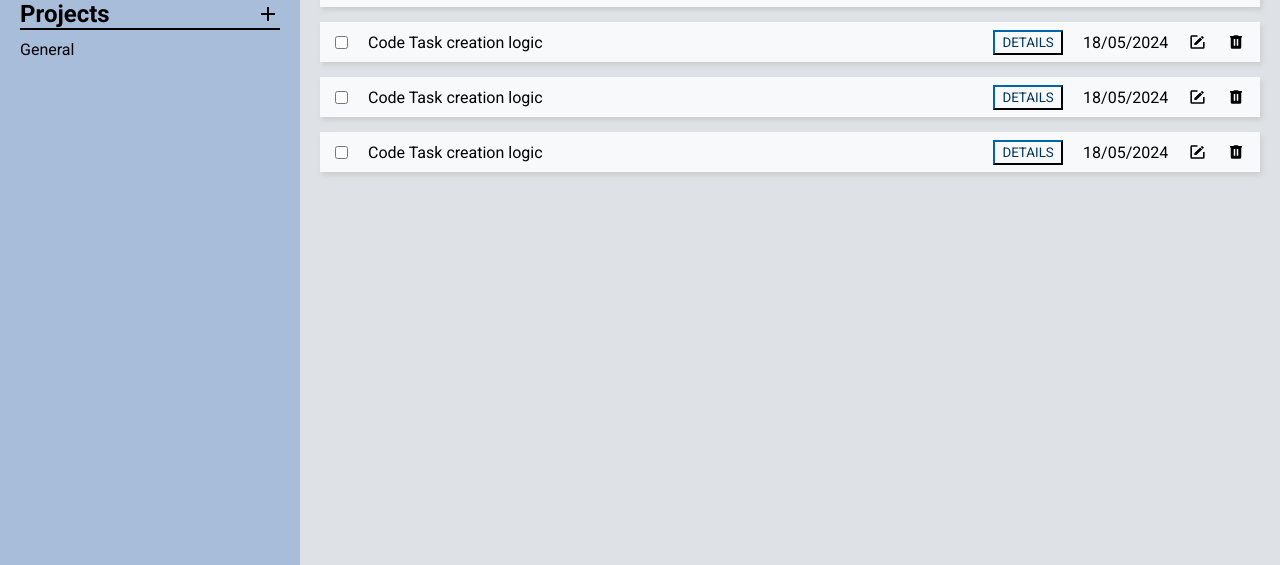
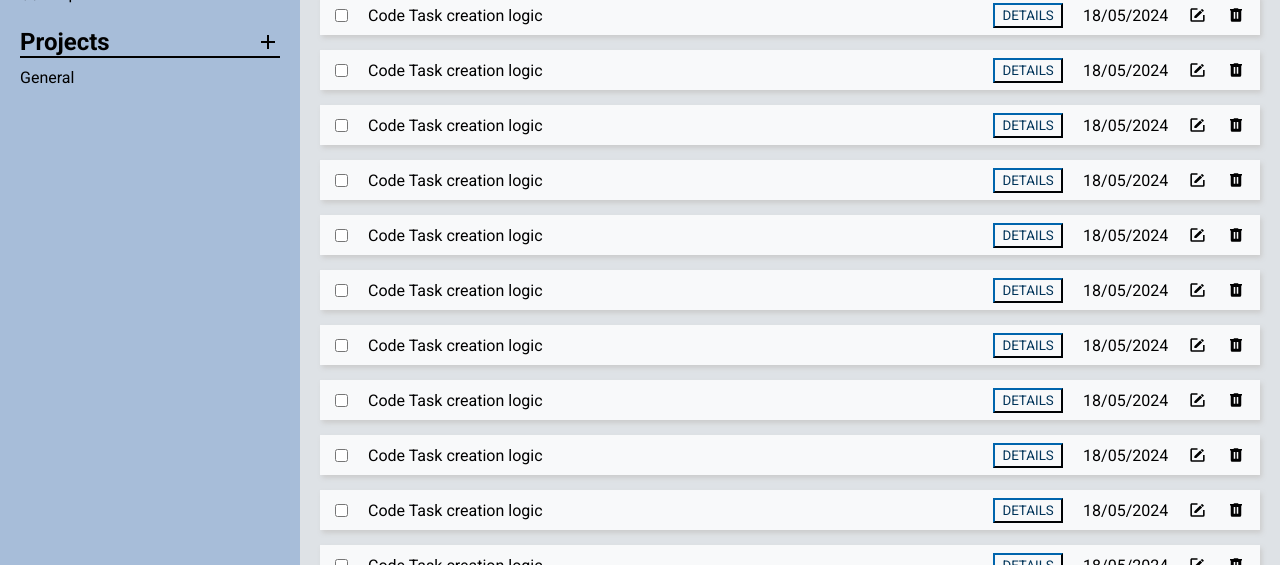
Before and after one commit to lostqubit/Todo-App, a website built with webpack: page src/index.html in a window 1280 px wide. Shown: the part 235-800 px from the top of the page. Built offline with nearby package versions, Linux system fonts and the light colour scheme.

Commit message:
handle task page content overflow

```diff
--- a/src/index.js
+++ b/src/index.js
@@ -7,8 +7,8 @@ const tasks = [];
 
 taskPage.load();
 
-for(let i=0;i<5;i++){
-    const task1 = task("Code Task creation logic","high",format(new Date(), 'dd/MM/yyyy'));
+for(let i=0;i<100;i++){
+    const task1 = task("Code Task creation logic","High",format(new Date(), 'dd/MM/yyyy'));
     taskPage.addTask(task1);
     tasks.push(task1);
 }
--- a/src/render.js
+++ b/src/render.js
@@ -4,7 +4,6 @@ import addIcon from './icons/addtask.svg';
 import editIcon from './icons/edit.svg';
 import deleteIcon from './icons/delete.svg';
 import closeIcon from './icons/close.svg';
-import { differenceInBusinessDays } from 'date-fns';
 
 const taskPage = (() => {
     let parentDiv = document.querySelector("#content-body");
@@ -136,11 +135,13 @@ const taskPage = (() => {
 
         closeButton.addEventListener("click",() => {
             formContainer.style.display = "none";
+            datePicker.valueAsDate = new Date();
         });
 
         cancelButton.addEventListener("click", () => {
             form.reset();
             formContainer.style.display = "none";
+            datePicker.valueAsDate = new Date();
         });
 
         return formContainer;
--- a/src/style.css
+++ b/src/style.css
@@ -15,9 +15,9 @@ ul{
 }
 
 body{
-    min-height:100%;
+    height:100%;
     display: grid;
-    grid-template-rows: 50px 1fr;
+    grid-template-rows: 50px calc(100%-50px);
 }
 
 header{
@@ -37,6 +37,8 @@ header img{
 #container{
     display: grid;
     grid-template-columns: minmax(200px,300px) minmax(700px,1fr);
+    min-height: 0;
+    max-height: calc(100%-50px);
 }
 
 #sidebar{
@@ -87,6 +89,25 @@ header img{
 #content-body{
     background-color:#dee2e6;
     padding: 20px;
+    max-height: 100%;
+    overflow: auto;
+}
+
+#content-body::-webkit-scrollbar-track{
+	-webkit-box-shadow: inset 0 0 6px rgba(0,0,0,0.3);
+	border-radius: 10px;
+	background-color: #F5F5F5;
+}
+
+#content-body::-webkit-scrollbar{
+	width: 12px;
+	background-color: #F5F5F5;
+}
+
+#content-body::-webkit-scrollbar-thumb{
+	border-radius: 10px;
+	-webkit-box-shadow: inset 0 0 6px rgba(0,0,0,.3);
+	background-color: #555;
 }
 
 #content-body>h2{
@@ -246,6 +267,7 @@ header img{
     outline:none;
     height: 30px;
     width: 80px;
+    cursor: pointer;
 }
 
 #add-todo+div>button:first-child{
```
